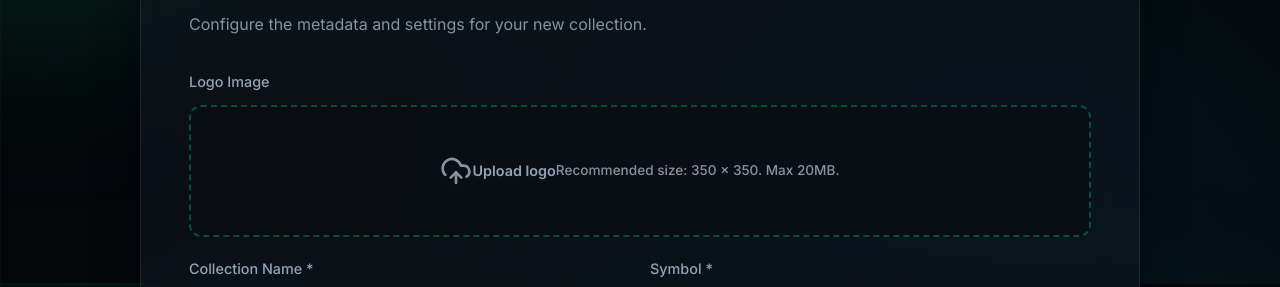
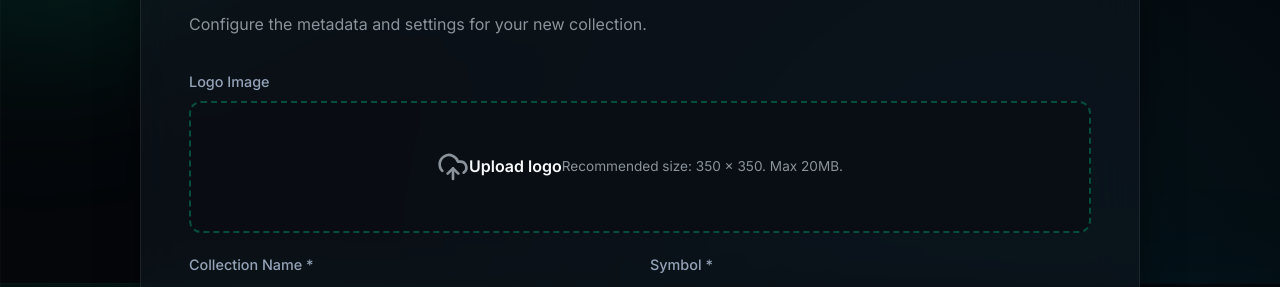
Before and after one commit to r3e-network/neo-nft-card-studio, a React (Vite) app in the folder apps/web/: page /collections/new in a window 1280 px wide. Both pictures are taken after a click on the button "Continue". Shown: the part 517-804 px from the top of the page. Built offline with nearby package versions, Linux system fonts and the light colour scheme; no server answers.

Commit message:
fix: prevent double file picker by removing label wrapper around upload area

```diff
--- a/apps/web/src/pages/CreateCollectionPage.tsx
+++ b/apps/web/src/pages/CreateCollectionPage.tsx
@@ -228,8 +228,8 @@ export function CreateCollectionPage() {
               </div>
 
               <div className="form-grid">
-                <label className="full">
-                  Logo Image
+                <div className="full">
+                  <span style={{ fontSize: "0.9rem", fontWeight: 500, color: "var(--text-muted)", display: "block", marginBottom: "0.25rem" }}>Logo Image</span>
                   <div className="upload-area" onClick={() => fileInputRef.current?.click()} style={{ borderStyle: "dashed", padding: "3rem" }}>
                     {file ? (
                       <div className="stack-sm flex-center">
@@ -246,7 +246,7 @@ export function CreateCollectionPage() {
                     )}
                     <input type="file" ref={fileInputRef} style={{ display: "none" }} onChange={(e) => setFile(e.target.files?.[0] || null)} />
                   </div>
-                </label>
+                </div>
 
                 <label>
                   Collection Name *
--- a/apps/web/src/pages/MintNftPage.tsx
+++ b/apps/web/src/pages/MintNftPage.tsx
@@ -194,8 +194,8 @@ export function MintNftPage() {
               </div>
 
               <div className="form-grid">
-                <label className="full">
-                  Upload Artwork *
+                <div className="full">
+                  <span style={{ fontSize: "0.9rem", fontWeight: 500, color: "var(--text-muted)", display: "block", marginBottom: "0.25rem" }}>Upload Artwork *</span>
                   <div className="upload-area" onClick={() => fileInputRef.current?.click()} style={{ borderStyle: "dashed", padding: "4rem 2rem" }}>
                     {file ? (
                       <div className="stack-md flex-center">
@@ -220,7 +220,7 @@ export function MintNftPage() {
                     )}
                     <input type="file" ref={fileInputRef} style={{ display: "none" }} onChange={(e) => setFile(e.target.files?.[0] || null)} />
                   </div>
-                </label>
+                </div>
 
                 <label className="full">
                   Select Collection *
```
